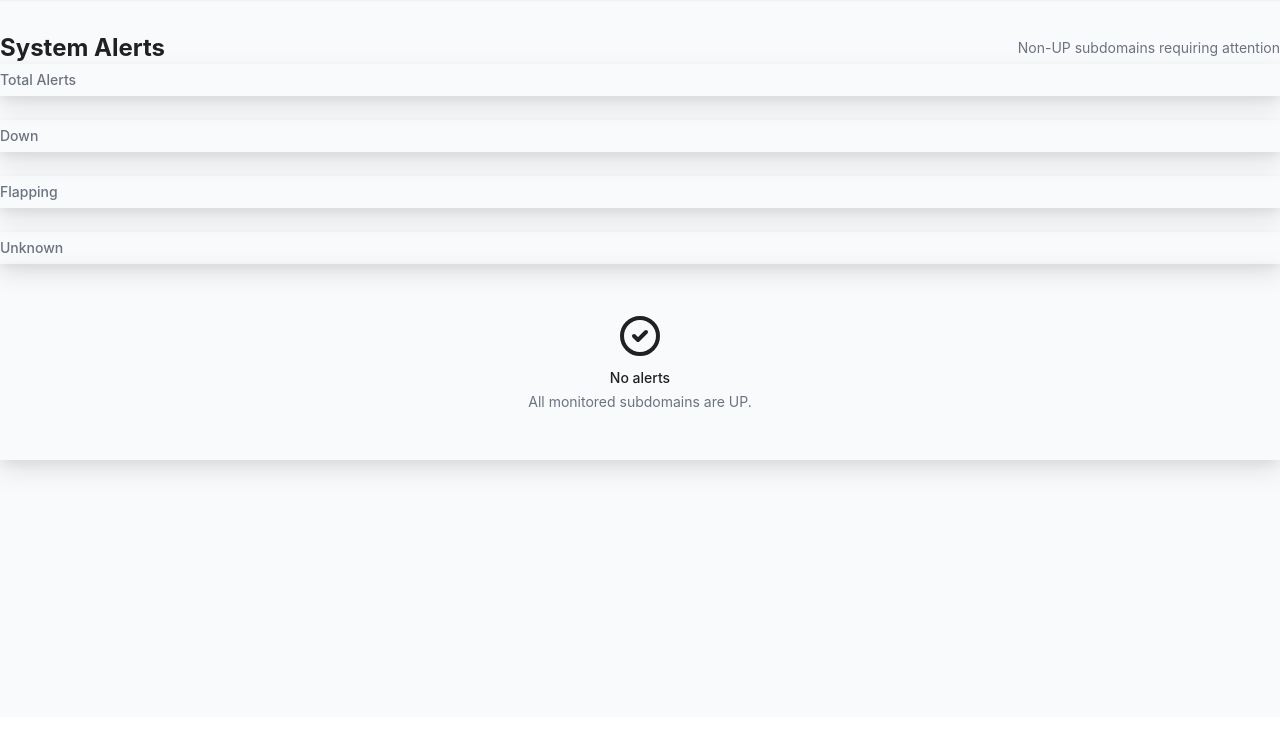
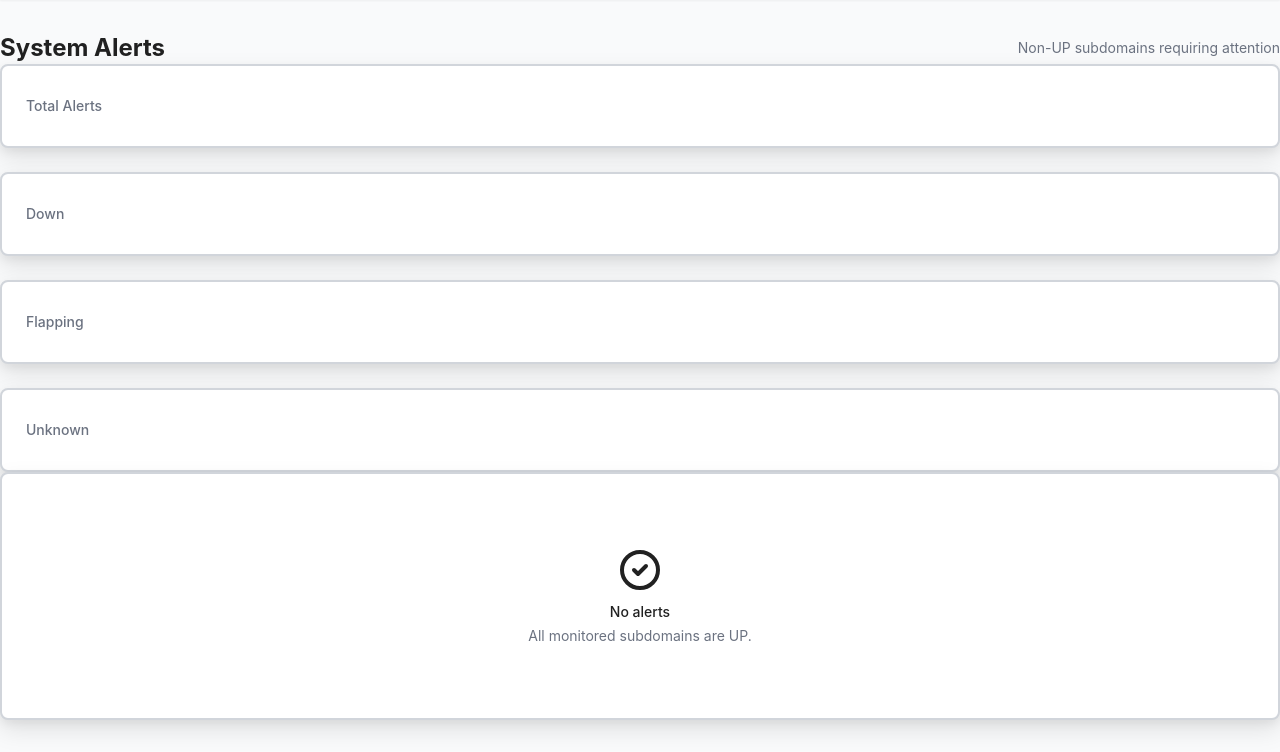
Before and after one commit to joebertj/open-monitoring, a FastAPI app: template backend/templates/alerts.html in a window 1280 px wide. Shown: the part 83-835 px from the top of the page. Before the commit the page ends 561 px from the top, so only its background shows below. Run offline with FastAPI, Linux system fonts and the light colour scheme; the template is opened without the code that fills it, so the values that code supplies are empty; parts of the project's set-up code (start-up, migrations or seed data) failed here and were passed over.

Commit message:
Fix monitoring cards clickability - add proper CSS pointer events handling

```diff
--- a/backend/static/css/style.css
+++ b/backend/static/css/style.css
@@ -256,15 +256,29 @@ body {
 
 /* Component Styles */
 .monitoring-card {
-  @apply bg-white rounded-lg shadow-lg border-2 border-gray-300 p-20;
+  background-color: white;
+  border-radius: 0.5rem;
+  border: 2px solid #d1d5db;
+  padding: 1.5rem;
   box-shadow: 0 10px 25px rgba(0, 0, 0, 0.1), 0 4px 10px rgba(0, 0, 0, 0.05);
   transition: all 0.3s ease;
+  cursor: pointer;
+  position: relative;
+  pointer-events: auto;
+}
+
+.monitoring-card * {
+  pointer-events: none;
 }
 
 .monitoring-card:hover {
   box-shadow: 0 20px 40px rgba(0, 0, 0, 0.15), 0 8px 16px rgba(0, 0, 0, 0.1);
   transform: translateY(-2px);
   border-color: #3b82f6;
+}
+
+.monitoring-card:active {
+  transform: translateY(0);
 }
 
 /* Responsive Design */
```
Also changed, not shown: static/css/style.css (+11 -0 lines).
